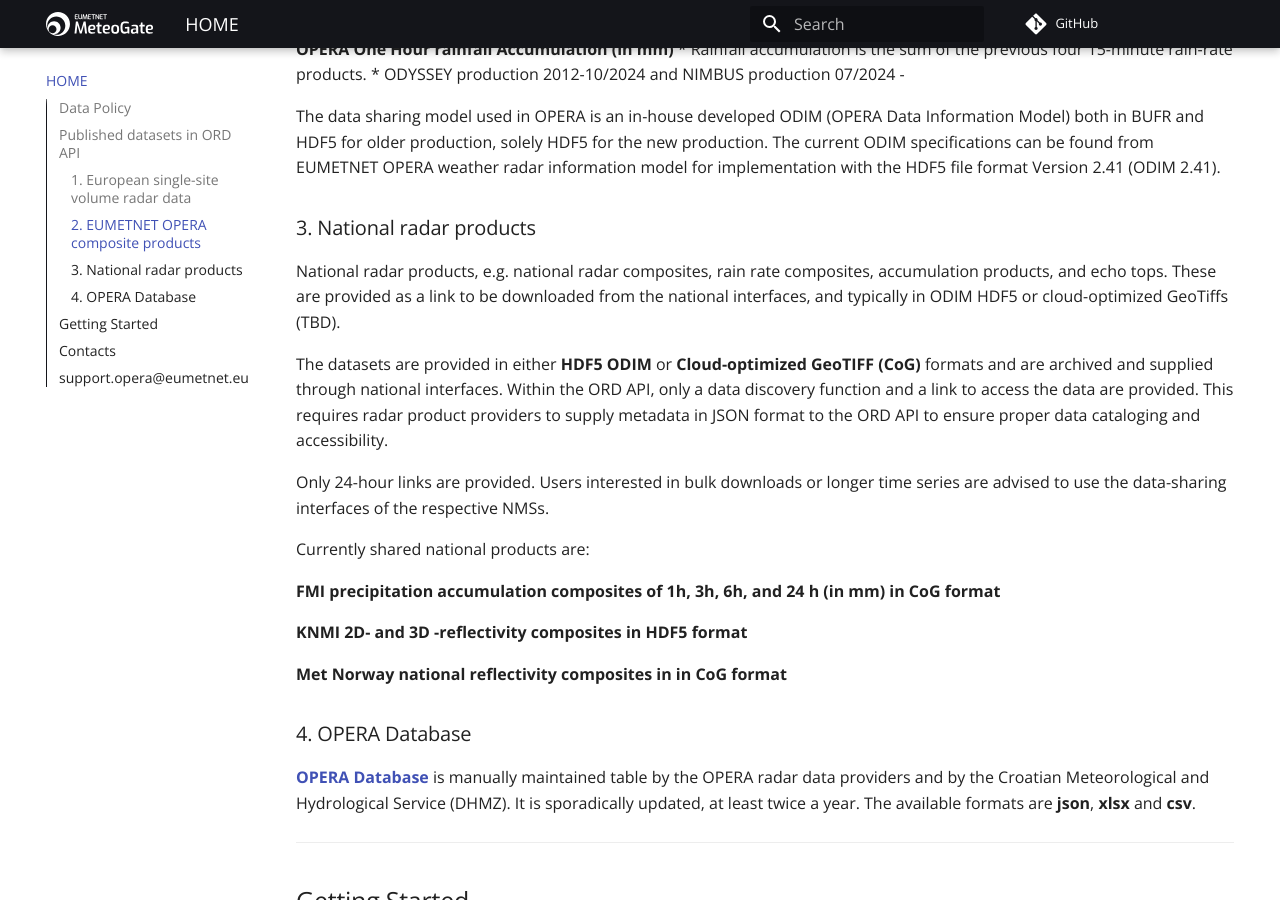
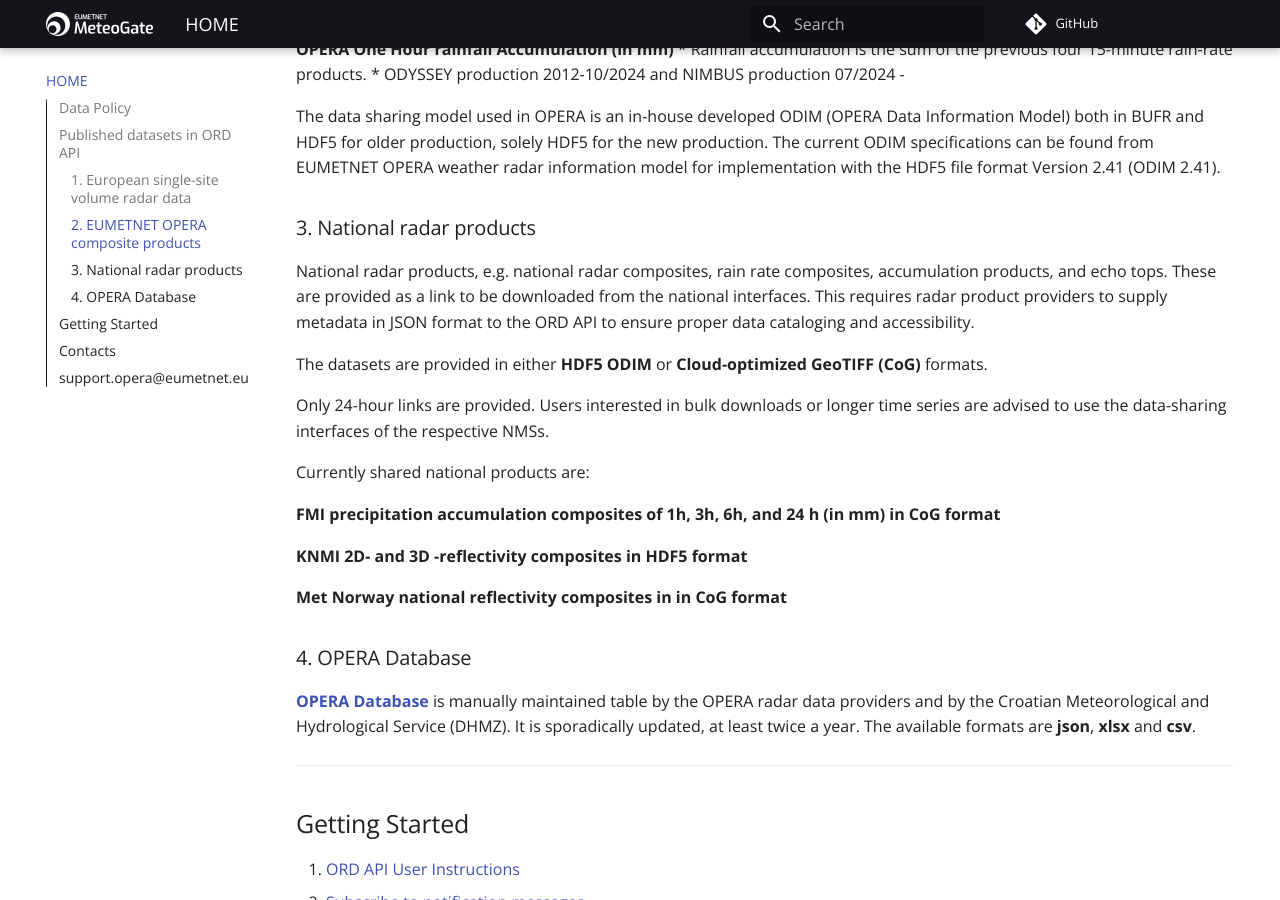
Before and after one commit to EUMETNET/openradardata-documentation, an MkDocs documentation site: the page built from docs/1-ORD-API-overview.md, in a window 1280 px wide and 900 px high, scrolled down 2548 px. Built offline with MkDocs 1.6.1 and Material for MkDocs 9.7.7, drawn with Linux system fonts in a browser that asks for light colours; comment, search, counter and statistics services are not loaded.

Commit message:
Update 1-ORD-API-overview.md

```diff
--- a/docs/1-ORD-API-overview.md
+++ b/docs/1-ORD-API-overview.md
@@ -68,9 +68,9 @@
  The data sharing model used in OPERA is an in-house developed ODIM (OPERA Data Information Model) both in BUFR and HDF5 for older production, solely HDF5 for the new production. The current ODIM specifications can be found from EUMETNET OPERA weather radar information model for implementation with the HDF5 file format Version 2.41 (ODIM 2.41).
 
 ### 3. National radar products
-National radar products, e.g. national radar composites, rain rate composites, accumulation products, and echo tops. These are provided as a link to be downloaded from the national interfaces, and typically in ODIM HDF5 or cloud-optimized GeoTiffs (TBD).
+National radar products, e.g. national radar composites, rain rate composites, accumulation products, and echo tops. These are provided as a link to be downloaded from the national interfaces. This requires radar product providers to supply metadata in JSON format to the ORD API to ensure proper data cataloging and accessibility.
 
-The datasets are provided in either **HDF5 ODIM** or **Cloud-optimized GeoTIFF (CoG)** formats and are archived and supplied through national interfaces. Within the ORD API, only a data discovery function and a link to access the data are provided. This requires radar product providers to supply metadata in JSON format to the ORD API to ensure proper data cataloging and accessibility.
+The datasets are provided in either **HDF5 ODIM** or **Cloud-optimized GeoTIFF (CoG)** formats.
 
 Only 24-hour links are provided. Users interested in bulk downloads or longer time series are advised to use the data-sharing interfaces of the respective NMSs.
 
```
